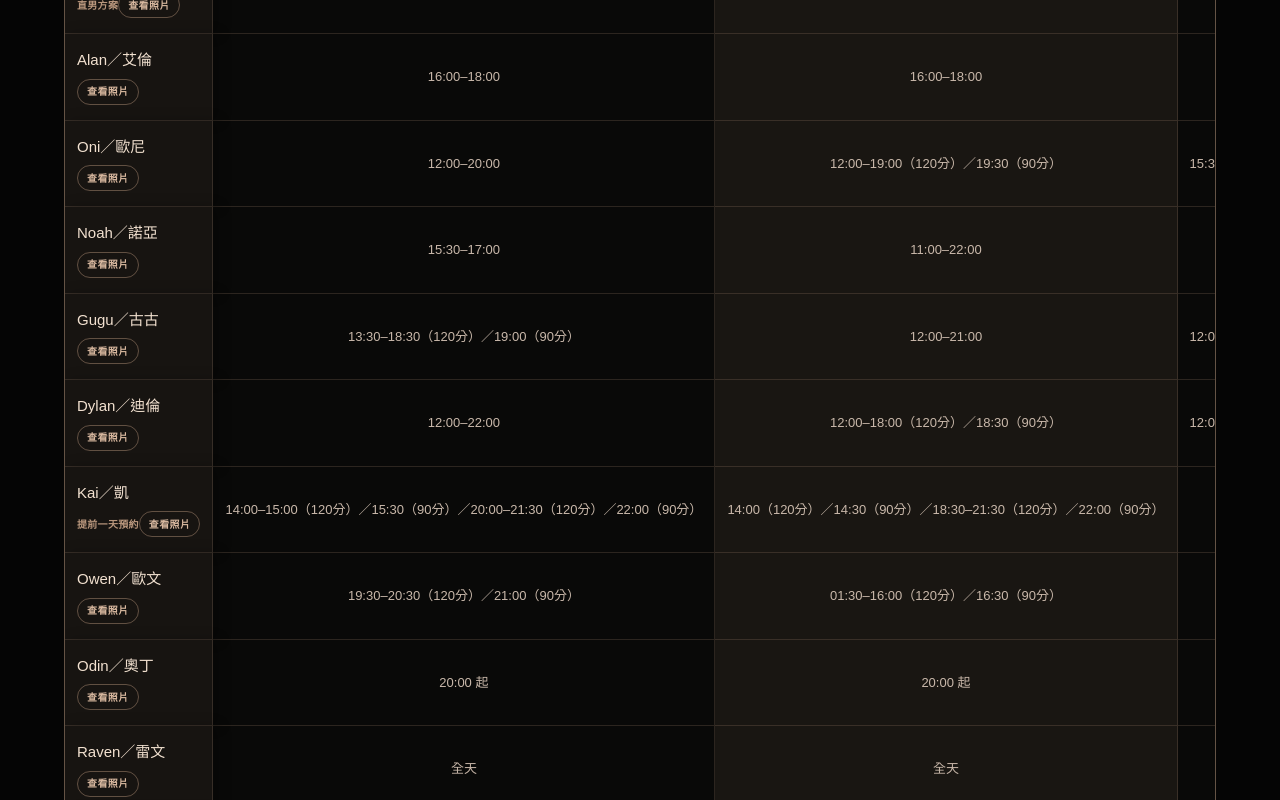
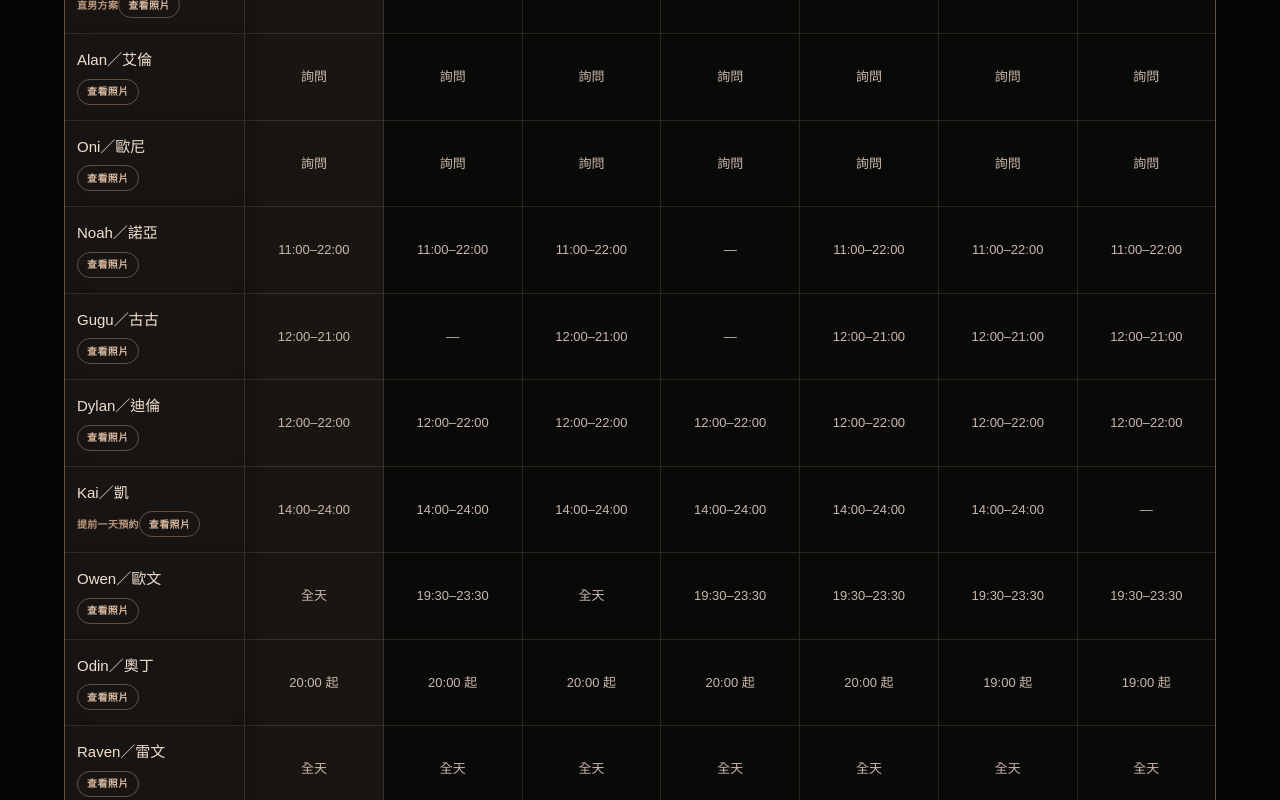
Before and after one commit to profoundroomkh/profound-room, a Next.js app: page /weekly-schedule in a window 1280 px wide. Shown: the part 840-1640 px from the top of the page. Built offline with nearby package versions, Linux system fonts and the light colour scheme.

Commit message:
更新 10/26-11/1 班表

```diff
--- a/data/weeklySchedule.js
+++ b/data/weeklySchedule.js
@@ -2,79 +2,79 @@ export const FULLY_BOOKED_LABEL = '預約滿'
 export const PENDING_UPDATE_LABEL = '待更新'
 
 export const scheduleDays = [
-  { key: '2026-10-19', label: '一', date: '10/19' },
-  { key: '2026-10-20', label: '二', date: '10/20' },
-  { key: '2026-10-21', label: '三', date: '10/21' },
-  { key: '2026-10-22', label: '四', date: '10/22' },
-  { key: '2026-10-23', label: '五', date: '10/23' },
-  { key: '2026-10-24', label: '六', date: '10/24' },
-  { key: '2026-10-25', label: '日', date: '10/25' },
+  { key: '2026-10-26', label: '一', date: '10/26' },
+  { key: '2026-10-27', label: '二', date: '10/27' },
+  { key: '2026-10-28', label: '三', date: '10/28' },
+  { key: '2026-10-29', label: '四', date: '10/29' },
+  { key: '2026-10-30', label: '五', date: '10/30' },
+  { key: '2026-10-31', label: '六', date: '10/31' },
+  { key: '2026-11-01', label: '日', date: '11/1' },
 ]
 
 export const scheduleRows = [
   {
     id: 'hale',
     name: 'Hale／海爾',
-    times: ['11:00–18:00（120分）／18:30（90分）', '13:30–20:30（120分）／21:00（90分）', '11:00–23:00', '11:00–19:00（120分）／19:30（90分）', '11:00–11:30（120分）／12:00（90分）／18:30–20:30（120分）／21:00（90分）', '11:00（90分）／15:30–20:30（120分）／21:00（90分）', '—'],
+    times: ['詢問', '詢問', '詢問', '詢問', '詢問', '詢問', '詢問'],
   },
   {
     id: 'max',
     name: 'Max／麥斯',
     tag: '直男方案',
-    times: ['00:00–20:00', '00:00–20:00', '02:30–20:00', '00:00–20:00', '00:00–20:00', '00:00–20:00', '00:00–20:00'],
+    times: ['00:00–17:00', '00:00–17:00', '00:00–17:00', '00:00–17:00', '00:00–17:00', '00:00–17:00', '00:00–17:00'],
   },
   {
     id: 'hugo',
     name: 'Hugo／雨果',
     tag: '現場師傅',
-    times: ['全天', '全天', '全天', '全天', '全天', '全天', '全天'],
+    times: ['詢問', '詢問', '詢問', '詢問', '詢問', '詢問', '詢問'],
   },
   {
     id: 'andy',
     name: 'Andy／安迪',
     tag: '直男方案',
-    times: ['全天', '全天', '全天', '全天', '—', '—', '—'],
+    times: ['詢問', '詢問', '詢問', '詢問', '詢問', '詢問', '詢問'],
   },
   {
     id: 'alan',
     name: 'Alan／艾倫',
-    times: ['16:00–18:00', '16:00–18:00', '16:00–18:00', '14:00–16:00', '16:00–18:00', '—', '—'],
+    times: ['詢問', '詢問', '詢問', '詢問', '詢問', '詢問', '詢問'],
   },
   {
     id: 'oni',
     name: 'Oni／歐尼',
-    times: ['12:00–20:00', '12:00–19:00（120分）／19:30（90分）', '15:30–19:30（120分）／20:00（90分）', '12:00–22:00', '12:00–12:30（120分）／13:00（90分）／17:30（120分）／18:00（90分）', '—', '—'],
+    times: ['詢問', '詢問', '詢問', '詢問', '詢問', '詢問', '詢問'],
   },
   {
     id: 'noah',
     name: 'Noah／諾亞',
-    times: ['15:30–17:00', '11:00–22:00', '11:00–22:00', '—', '11:00–22:00', '11:00–22:00', '11:00–22:00'],
+    times: ['11:00–22:00', '11:00–22:00', '11:00–22:00', '—', '11:00–22:00', '11:00–22:00', '11:00–22:00'],
   },
   {
     id: 'gugu',
     name: 'Gugu／古古',
-    times: ['13:30–18:30（120分）／19:00（90分）', '12:00–21:00', '12:00–18:30（120分）／19:00（90分）', '—', '12:00–17:30（120分）／18:00（90分）', '12:00（90分）／16:30–18:30（120分）／19:00（90分）', '12:00–21:00'],
+    times: ['12:00–21:00', '—', '12:00–21:00', '—', '12:00–21:00', '12:00–21:00', '12:00–21:00'],
   },
   {
     id: 'dylan',
     name: 'Dylan／迪倫',
-    times: ['12:00–22:00', '12:00–18:00（120分）／18:30（90分）', '12:00–18:00（120分）／18:30（90分）', '12:00–22:00', '14:30–19:30（120分）／20:00（90分）', '12:00–22:00', '12:00–22:00'],
+    times: ['12:00–22:00', '12:00–22:00', '12:00–22:00', '12:00–22:00', '12:00–22:00', '12:00–22:00', '12:00–22:00'],
   },
   {
     id: 'kai',
     name: 'Kai／凱',
     tag: '提前一天預約',
-    times: ['14:00–15:00（120分）／15:30（90分）／20:00–21:30（120分）／22:00（90分）', '14:00（120分）／14:30（90分）／18:30–21:30（120分）／22:00（90分）', '14:00–24:00', '14:00–24:00', '14:00–24:00', '14:00–24:00', '—'],
+    times: ['14:00–24:00', '14:00–24:00', '14:00–24:00', '14:00–24:00', '14:00–24:00', '14:00–24:00', '—'],
   },
   {
     id: 'owen',
     name: 'Owen／歐文',
-    times: ['19:30–20:30（120分）／21:00（90分）', '01:30–16:00（120分）／16:30（90分）', '19:30–23:00', '預約滿', '19:30–23:00', '19:30–23:00', '全天'],
+    times: ['全天', '19:30–23:30', '全天', '19:30–23:30', '19:30–23:30', '19:30–23:30', '19:30–23:30'],
   },
   {
     id: 'odin',
     name: 'Odin／奧丁',
-    times: ['20:00 起', '20:00 起', '20:00 起', '20:00 起', '—', '—', '—'],
+    times: ['20:00 起', '20:00 起', '20:00 起', '20:00 起', '20:00 起', '19:00 起', '19:00 起'],
   },
   {
     id: 'raven',
@@ -84,13 +84,13 @@ export const scheduleRows = [
   {
     id: 'milo',
     name: 'Milo／米洛',
-    times: ['22:30–23:30', '22:30–23:30', '22:30–23:30', '22:30–23:30', '22:30–23:30', '22:30–23:30', '22:30–23:30'],
+    times: ['詢問', '詢問', '詢問', '詢問', '詢問', '詢問', '詢問'],
   },
   {
     id: 'zac',
     name: 'Zac／札克',
     tag: '深夜師傅',
-    times: ['—', '15:00–02:00', '15:00–02:00', '15:00–02:00', '15:00–17:00（120分）／17:30（90分）／22:00–23:30（120分）／00:00（90分）', '15:00–19:00（120分）／19:30（90分）／00:00（90分）', '15:00–02:00'],
+    times: ['15:00–02:00', '15:00–02:00', '15:00–02:00', '15:00–02:00', '15:00–02:00', '15:00–02:00', '15:00–02:00'],
   },
 ]
 
```
